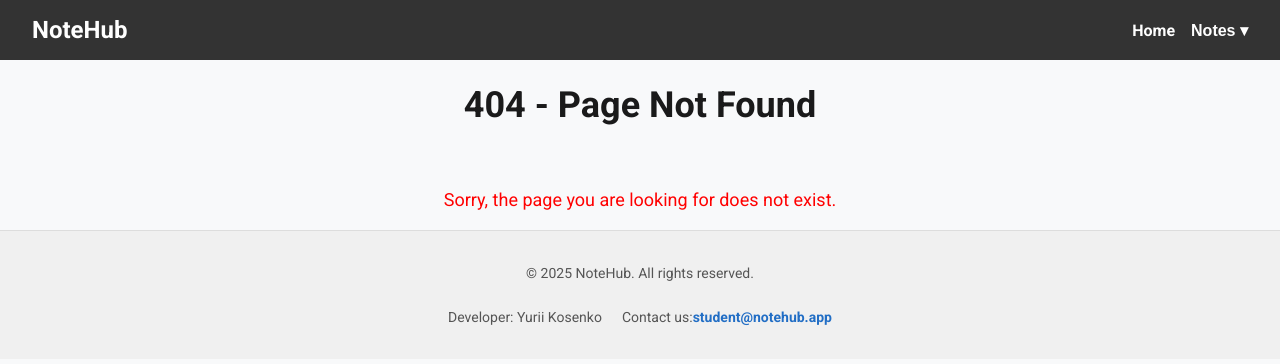
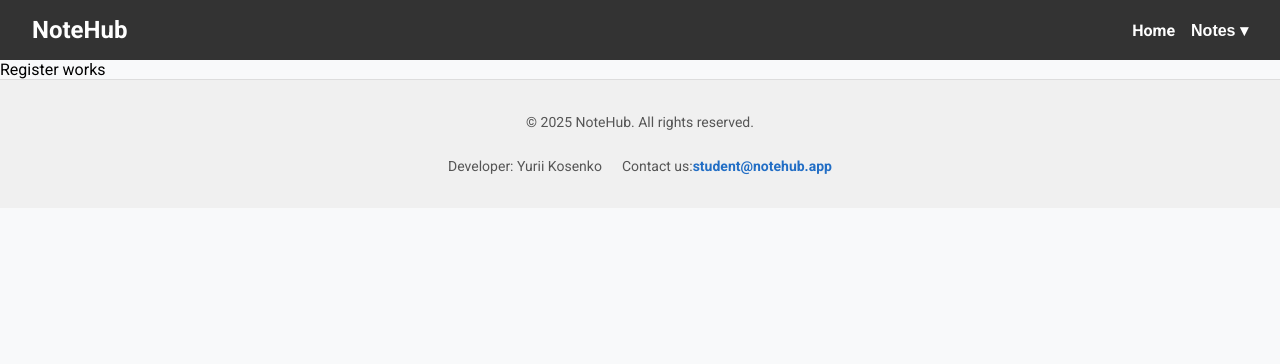
Before and after one commit to Yurii131178/09-auth, a Next.js app: page /sign-up in a window 1280 px wide. Before the commit this address had no page. Shown: the top 364 px of the page. Built offline with nearby package versions, Linux system fonts and the light colour scheme.

Commit message:
add sign-in/-up pages

```diff
--- /dev/null
+++ b/app/(auth routes)/sign-in/page.tsx
@@ -0,0 +1,5 @@
+const Login = () => {
+  return <div>Login works</div>;
+};
+
+export default Login;
--- /dev/null
+++ b/app/(auth routes)/sign-up/page.tsx
@@ -0,0 +1,5 @@
+const Register = () => {
+  return <div>Register works</div>;
+};
+
+export default Register;
```
